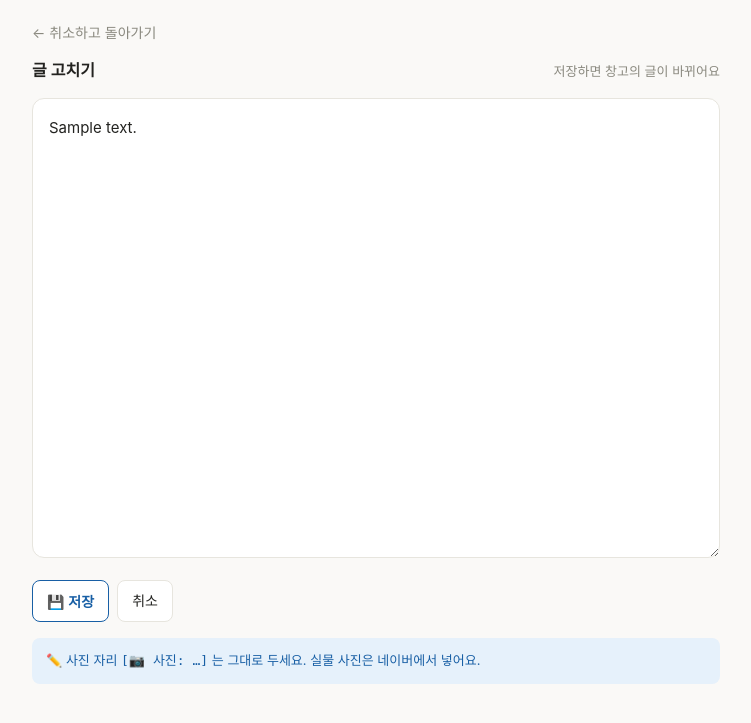
After one commit to Matthewsann/beargels-ai-assistant, a Flask app: template webapp/templates/edit.html in a window 1280 px wide. The commit adds this page. Shown: the top 723 px of the page, without its empty margins (264-1015 px from the left). Run offline with Flask 3, Linux system fonts and the light colour scheme; the template is opened without the code that fills it: most values are stand-ins (such as "Sample title", 1, 10 or a date in 2020).

Commit message:
블로그 웹앱 2단계 — 웹에서 글 보기·수정(편집 후 저장, 자동 .bak 백업)
Co-Authored-By: Claude Opus 4.8 <noreply@anthropic.com>

```diff
--- a/webapp/app.py
+++ b/webapp/app.py
@@ -10,7 +10,7 @@ from __future__ import annotations
 import pathlib
 
 import yaml
-from flask import Flask, abort, render_template
+from flask import Flask, abort, redirect, render_template, request, url_for
 
 ROOT = pathlib.Path(__file__).resolve().parent.parent
 LIB = ROOT / "automation" / "library"
@@ -63,6 +63,28 @@ def view_post(item_id: int):
     return render_template("post.html", meta=meta, body=body, item_id=item_id)
 
 
+@app.route("/post/<int:item_id>/edit", methods=["GET", "POST"])
+def edit_post(item_id: int):
+    d = LIB / f"{item_id:04d}"
+    md_path = d / "post.md"
+    if not md_path.exists():
+        abort(404)
+    if request.method == "POST":
+        new_body = request.form.get("body", "")
+        # 편집 전 원본을 .bak 으로 한 번 백업(실수 되돌리기용)
+        try:
+            (d / "post.md.bak").write_text(md_path.read_text(encoding="utf-8"), encoding="utf-8")
+        except Exception:
+            pass
+        md_path.write_text(new_body.replace("\r\n", "\n"), encoding="utf-8")
+        return redirect(url_for("view_post", item_id=item_id))
+    meta = {}
+    if (d / "meta.yaml").exists():
+        meta = yaml.safe_load((d / "meta.yaml").read_text(encoding="utf-8")) or {}
+    body = md_path.read_text(encoding="utf-8")
+    return render_template("edit.html", meta=meta, body=body, item_id=item_id)
+
+
 if __name__ == "__main__":
     print("=" * 48)
     print(" 베어글스 블로그 웹앱 실행 중")
--- /dev/null
+++ b/webapp/templates/edit.html
@@ -0,0 +1,17 @@
+{% extends "base.html" %}
+{% block content %}
+  <a class="back" href="/post/{{ '%04d'|format(item_id) }}">← 취소하고 돌아가기</a>
+  <div class="sec" style="margin-bottom:14px;">
+    <b>글 고치기</b><small>저장하면 창고의 글이 바뀌어요</small>
+  </div>
+  <form method="post">
+    <textarea name="body" style="width:100%; min-height:460px; padding:16px; border:1px solid var(--line);
+      border-radius:12px; font-family:inherit; font-size:15px; line-height:1.7; resize:vertical;
+      background:var(--card); color:var(--ink);">{{ body }}</textarea>
+    <div style="margin-top:14px; display:flex; gap:8px;">
+      <button type="submit" class="btn primary">💾 저장</button>
+      <a class="btn" href="/post/{{ '%04d'|format(item_id) }}">취소</a>
+    </div>
+  </form>
+  <div class="note">✏️ 사진 자리 <code>[📷 사진: …]</code> 는 그대로 두세요. 실물 사진은 네이버에서 넣어요.</div>
+{% endblock %}
--- a/webapp/templates/post.html
+++ b/webapp/templates/post.html
@@ -6,6 +6,9 @@
       <small>{{ meta.type or '글' }} · {{ meta.created or '' }}</small></div></div>
     <span class="tag {{ meta._status_meta.cls }}">{{ meta._status_meta.label }}</span>
   </div>
+  <div style="display:flex; gap:8px; margin-bottom:14px;">
+    <a class="btn primary" href="/post/{{ '%04d'|format(item_id) }}/edit">✏️ 고치기</a>
+  </div>
   <div class="post"><pre>{{ body }}</pre></div>
-  <div class="note">✏️ 다음 단계에서 여기서 바로 '고치기'와 '예약 발행'을 할 수 있게 만들어요.</div>
+  <div class="note">📅 다음 단계에서 여기서 바로 '예약 발행'까지 할 수 있게 만들어요.</div>
 {% endblock %}
```
